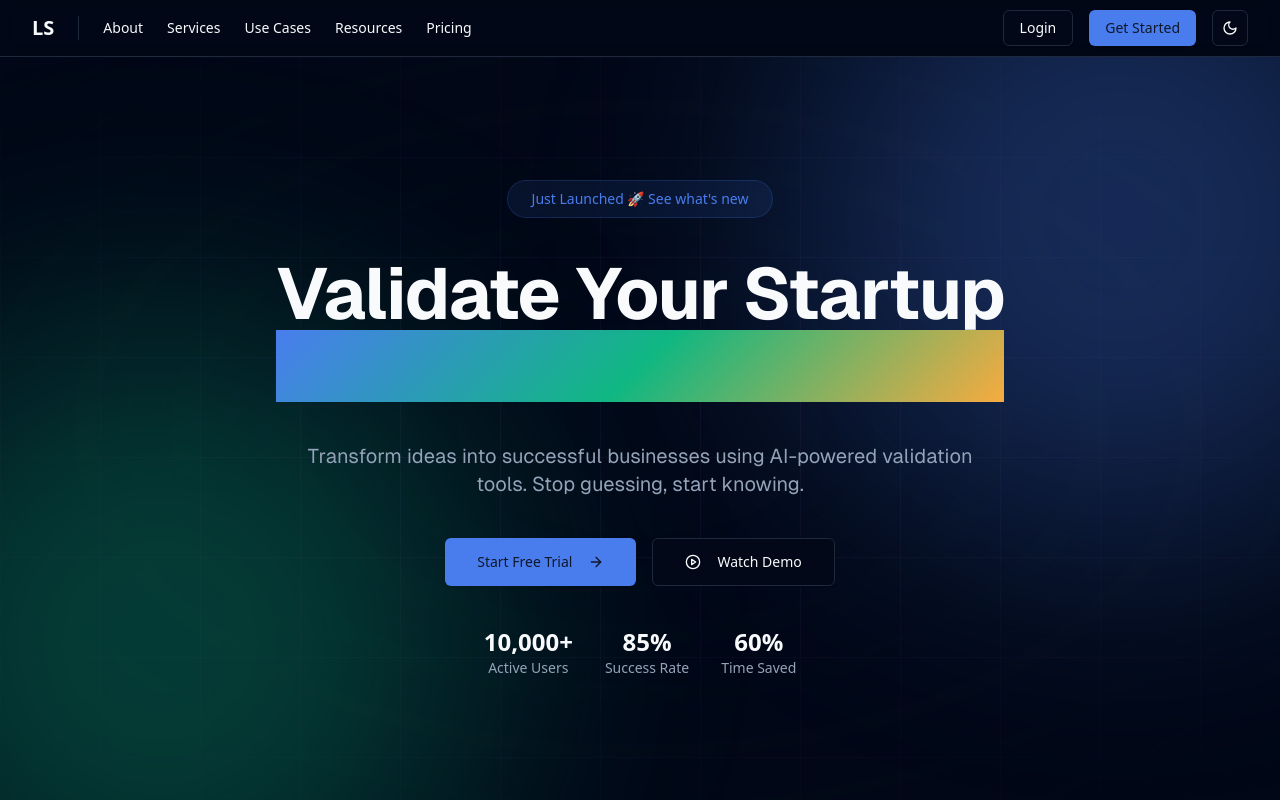
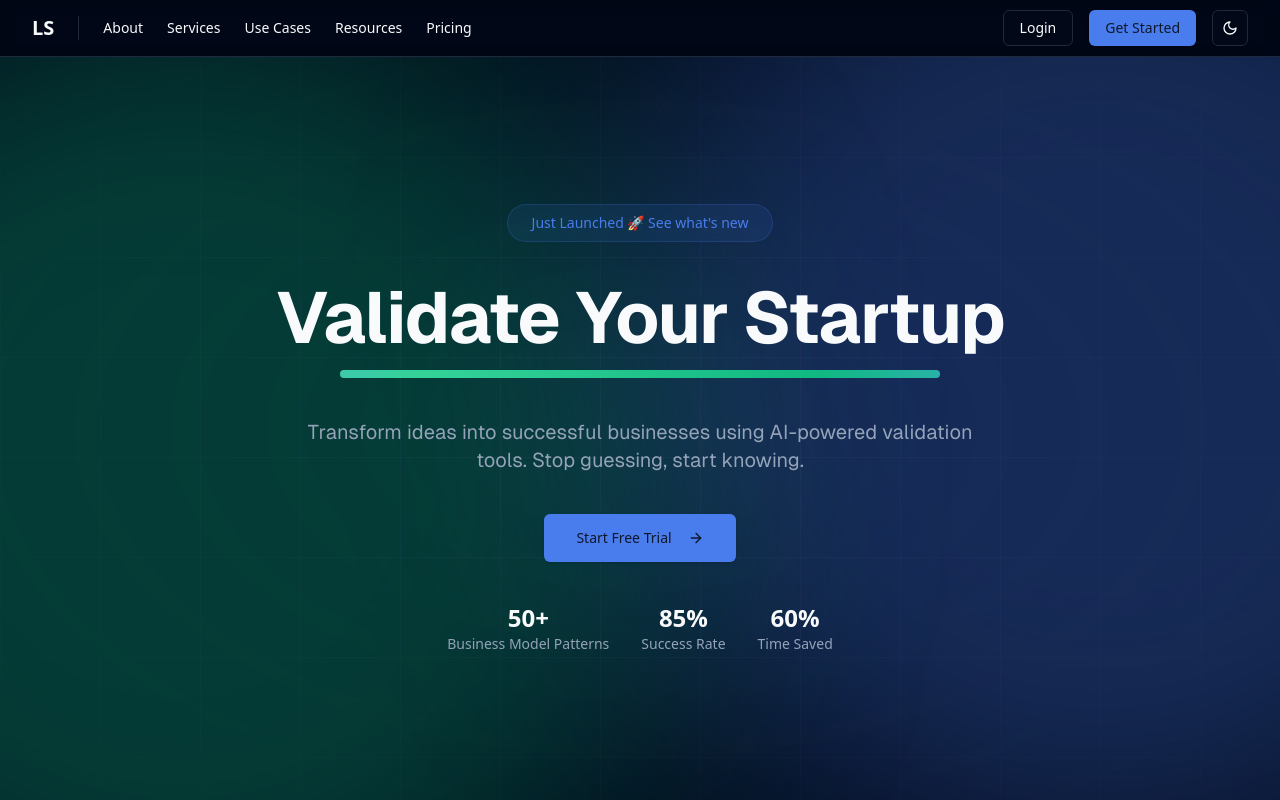
Before and after one commit to mamisoa/templating, a Next.js app: page / in a window 1280 px wide. Shown: the top 800 px of the page. Built offline with nearby package versions, Linux system fonts and the light colour scheme.

Commit message:
refactor hero section layout; enhance styles and animations; remove unused button component; add modern gradient animation

```diff
--- a/src/app/components/sections/hero.tsx
+++ b/src/app/components/sections/hero.tsx
@@ -2,24 +2,24 @@
 "use client";
 
 import { Button } from "@/src/app/components/ui/button";
-import { ArrowRight, PlayCircle } from "lucide-react";
+import { ArrowRight } from "lucide-react";
 import { motion } from "framer-motion";
 
 export function HeroSection() {
 	return (
-		<div className='full-screen relative min-h-[calc(100vh-3.5rem)] flex items-center justify-center overflow-hidden'>
+		<div className='full-screen relative flex items-center justify-center overflow-hidden'>
 			{/* Background Elements */}
 			<div className='absolute inset-0 w-full h-full bg-grid-white/[0.02] bg-grid-pattern' />
 			<div className='absolute inset-0 w-full h-full flex items-center justify-center bg-background/95 [mask-image:radial-gradient(ellipse_at_center,transparent_20%,black)]' />
 
 			{/* Gradient Beams */}
 			<div className='absolute inset-0 w-full h-full overflow-hidden'>
-				<div className='absolute -top-40 -right-40 h-[40rem] w-[40rem] rounded-full bg-primary/30 blur-[128px]' />
-				<div className='absolute -bottom-40 -left-40 h-[40rem] w-[40rem] rounded-full bg-secondary/30 blur-[128px]' />
+				<div className='absolute -top-[25%] -right-[25%] w-[1000px] h-[1000px] rounded-full bg-primary/30 blur-[128px]' />
+				<div className='absolute -bottom-[25%] -left-[25%] w-[1000px] h-[1000px] rounded-full bg-secondary/30 blur-[128px]' />
 			</div>
 
 			{/* Content */}
-			<div className='w-full relative flex flex-col items-center justify-center max-w-5xl mx-auto px-4 sm:px-6 lg:px-8 space-y-10 text-center'>
+			<div className='relative w-full max-w-7xl mx-auto px-4 sm:px-6 lg:px-8 flex flex-col items-center justify-center space-y-10 text-center'>
 				{/* Badge */}
 				<motion.div
 					initial={{ opacity: 0, y: 20 }}
@@ -32,16 +32,16 @@ export function HeroSection() {
 				</motion.div>
 
 				{/* Main Heading */}
-				<motion.h1
+				<motion.div
 					initial={{ opacity: 0, y: 20 }}
 					animate={{ opacity: 1, y: 0 }}
 					transition={{ duration: 0.5, delay: 0.2 }}
-					className='text-4xl md:text-6xl lg:text-7xl font-bold tracking-tight'>
-					Validate Your Startup
-					<span className='block text-transparent bg-clip-text gradient-bg'>
-						10x Faster with AI
-					</span>
-				</motion.h1>
+					className='space-y-4'>
+					<h1 className='text-4xl md:text-6xl lg:text-7xl font-bold tracking-tight'>
+						Validate Your Startup
+					</h1>
+					<div className='h-2 w-full max-w-[600px] mx-auto rounded-full modern-gradient' />
+				</motion.div>
 
 				{/* Subtitle */}
 				<motion.p
@@ -63,10 +63,6 @@ export function HeroSection() {
 						Start Free Trial
 						<ArrowRight className='ml-2 h-4 w-4' />
 					</Button>
-					<Button size='lg' variant='outline' className='h-12 px-8'>
-						<PlayCircle className='mr-2 h-4 w-4' />
-						Watch Demo
-					</Button>
 				</motion.div>
 
 				{/* Stats */}
@@ -76,7 +72,7 @@ export function HeroSection() {
 					transition={{ duration: 0.5, delay: 0.8 }}
 					className='flex flex-wrap justify-center gap-8 text-center'>
 					{[
-						{ label: "Active Users", value: "10,000+" },
+						{ label: "Business Model Patterns", value: "50+" },
 						{ label: "Success Rate", value: "85%" },
 						{ label: "Time Saved", value: "60%" },
 					].map((stat) => (
--- a/src/app/globals.css
+++ b/src/app/globals.css
@@ -122,3 +122,27 @@
 		margin-right: calc(50% - 50vw);
 	}
 }
+
+@keyframes gradientFlow {
+	0% {
+		background-position: 0% 50%;
+	}
+	50% {
+		background-position: 100% 50%;
+	}
+	100% {
+		background-position: 0% 50%;
+	}
+}
+
+.modern-gradient {
+	background: linear-gradient(
+		90deg,
+		#60a5fa,
+		/* lighter blue */ #34d399,
+		/* fresh green */ #10b981,
+		/* emerald */ #60a5fa /* back to blue for seamless loop */
+	);
+	background-size: 200% 100%;
+	animation: gradientFlow 8s linear infinite;
+}
```
